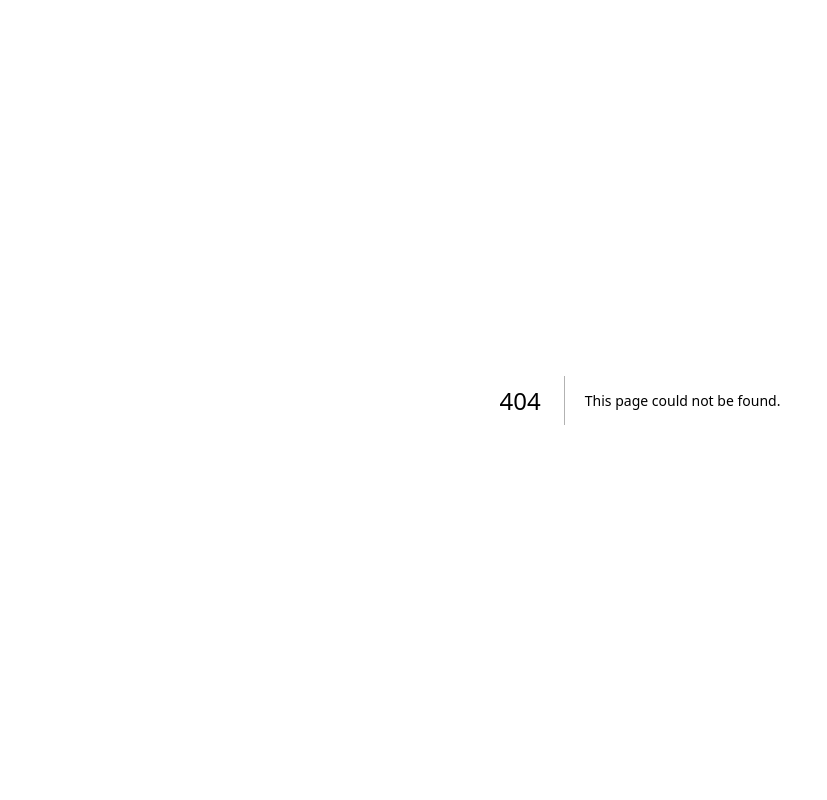
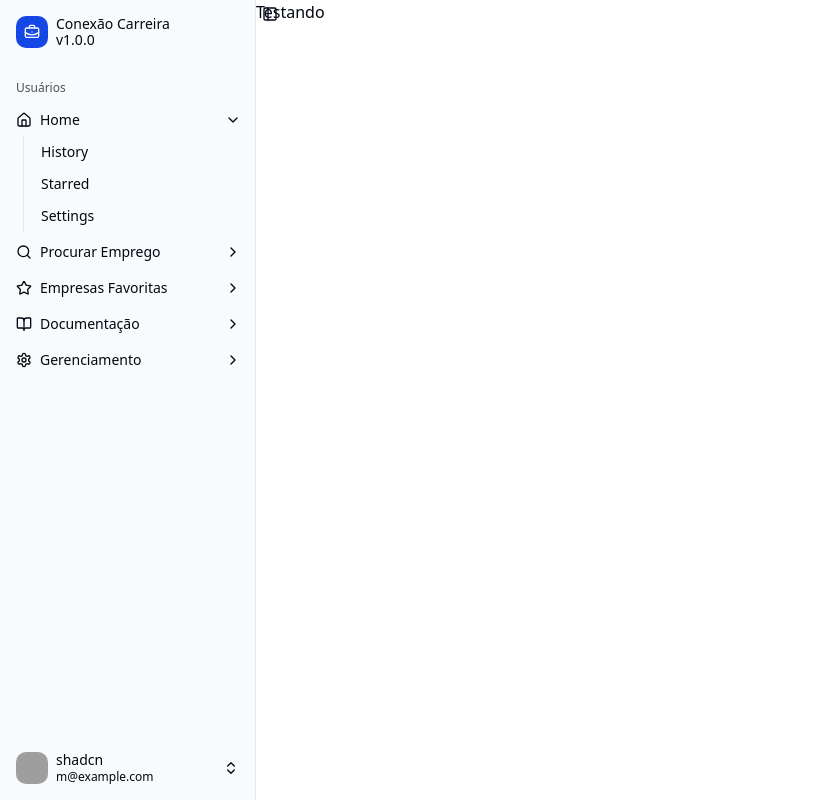
Before and after one commit to SistemasCaseej/conexao-carreira, a Next.js app: page /admin/candidates in a window 1280 px wide. Before the commit this address had no page. Shown: the whole page, without its empty margins (0-827 px from the left). Built offline with nearby package versions, Linux system fonts and the light colour scheme; grey boxes are pictures that could not be loaded.

Commit message:
fix: path files

```diff
--- /dev/null
+++ b/src/app/(private)/admin/candidates/page.jsx
@@ -0,0 +1,7 @@
+
+export default function PageCandidates() {
+
+    return (
+        <h1>Testando</h1>
+    )
+}
--- a/src/components/app-sidebar.jsx
+++ b/src/components/app-sidebar.jsx
@@ -8,7 +8,7 @@ import {
 } from "@/components/ui/sidebar"
 import {NavUser} from "@/components/nav-user";
 import {NavMain} from "@/components/nav-main";
-import {BookOpen, Star, BriefcaseBusiness, Home, Search} from "lucide-react";
+import {BookOpen, Star, BriefcaseBusiness, Home, Search, Settings} from "lucide-react";
 import {ModeToggle} from "@/components/mode-toggle";
 
 const data = {
@@ -20,7 +20,7 @@ const data = {
     navMain: [
         {
             title: "Home",
-            url: "#",
+            url: "/dashboard",
             icon: Home,
             isActive: true,
             items: [
@@ -103,6 +103,17 @@ const data = {
                 },
             ],
         },
+        {
+            title: "Gerenciamento",
+            url: "",
+            icon: Settings,
+            items: [
+                {
+                    title: "Aprovação de usuários",
+                    url: "/admin/candidates",
+                }
+            ],
+        },
 
     ],
 }
@@ -115,7 +126,7 @@ export function AppSidebar() {
                 <SidebarMenu>
                     <SidebarMenuItem>
                         <SidebarMenuButton size="lg" asChild>
-                            <a href="#">
+                            <a href="/dashboard">
                                 <div className="bg-sidebar-primary dark text-sidebar-primary-foreground flex aspect-square size-8 items-center justify-center rounded-lg">
                                     <BriefcaseBusiness className="size-4" />
                                 </div>
```
Also changed, not shown: src/app/(private)/layout.jsx (renamed from src/app/(private)/dashboard/layout.jsx).
